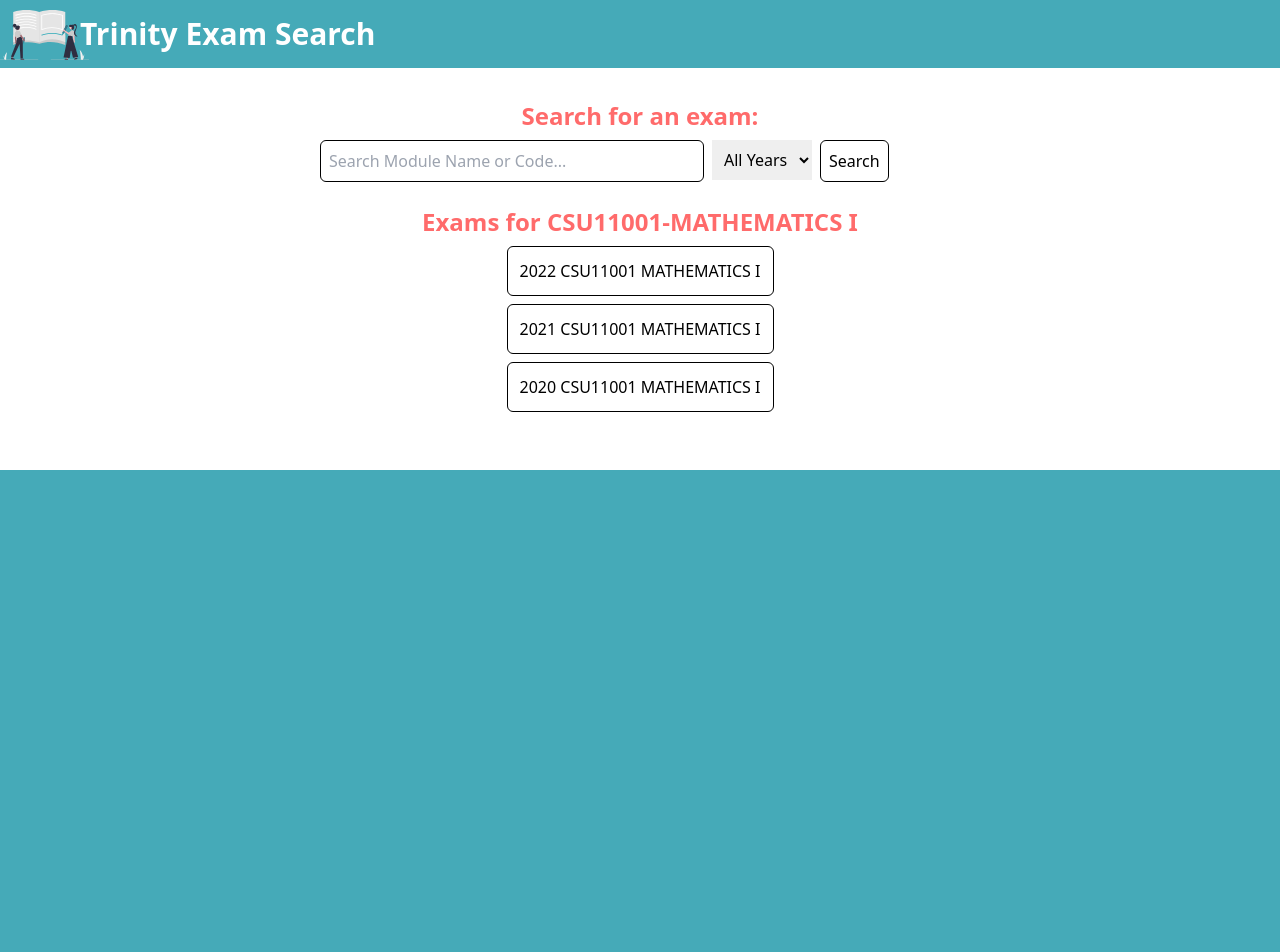
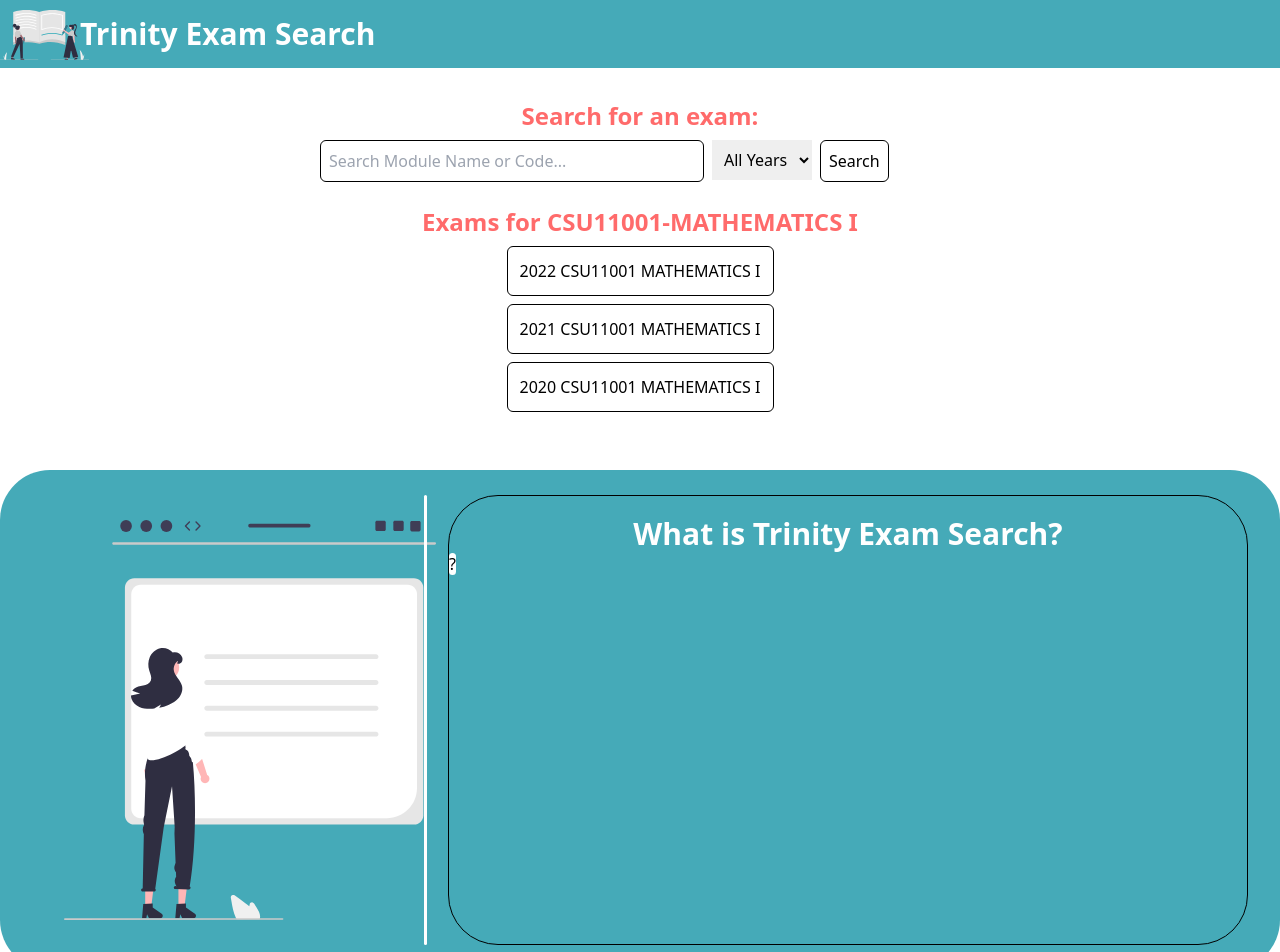
Before and after one commit to Jd7103/hack-trinity-2023-team-2, a React (Create React App) app in the folder hack-trinity-ui/: page / in a window 1280 px wide. Shown: the top 952 px of the page. Built offline with nearby package versions, Linux system fonts and the light colour scheme.

Commit message:
added white bar, added svg

```diff
--- a/hack-trinity-ui/src/components/about.js
+++ b/hack-trinity-ui/src/components/about.js
@@ -1,9 +1,13 @@
+import knowledge from "../media/knowledge.svg";
 
 function about() {
     return (
-        <div className="bg-secondary about-section">
-            <div className="bg-white about-text">
-
+        <div className="bg-secondary about-section flex justify-between">
+            <img src={knowledge} className="knowledge relative"></img>
+            <span className="bg-white white-bar relative rounded-lg"></span>
+            <div className="border border-black border-solid about-text relative right-8">
+                <h2 className="text-white text-center pt-5"> What is Trinity Exam Search? </h2>
+                <span className="bg-white title-bar relative rounded-lg">?</span>
             </div>
         </div>
 
--- a/hack-trinity-ui/src/index.css
+++ b/hack-trinity-ui/src/index.css
@@ -73,5 +73,31 @@ p {
 
 .about-section {
   margin-top: 50px;
+  margin-bottom: 200px;
   height: 500px;
+  border-radius: 50px;
 }
+
+.about-text {
+  top: 5%;
+  height: 90%;
+  width: 800px;
+  border-radius: 50px;
+}
+
+.knowledge {
+  height: 400px;
+  align-self: center;
+  left: 5%;
+}
+
+.white-bar {
+  width: 3px;
+  height: 90%;
+  top: 5%;
+}
+
+.about-text .title-bar {
+  width: 30px;
+  transform: rotate(90);
+}
```
Also changed, not shown: hack-trinity-ui/src/media/bookstairs2.svg (added), hack-trinity-ui/src/media/knowledge.svg (added).
